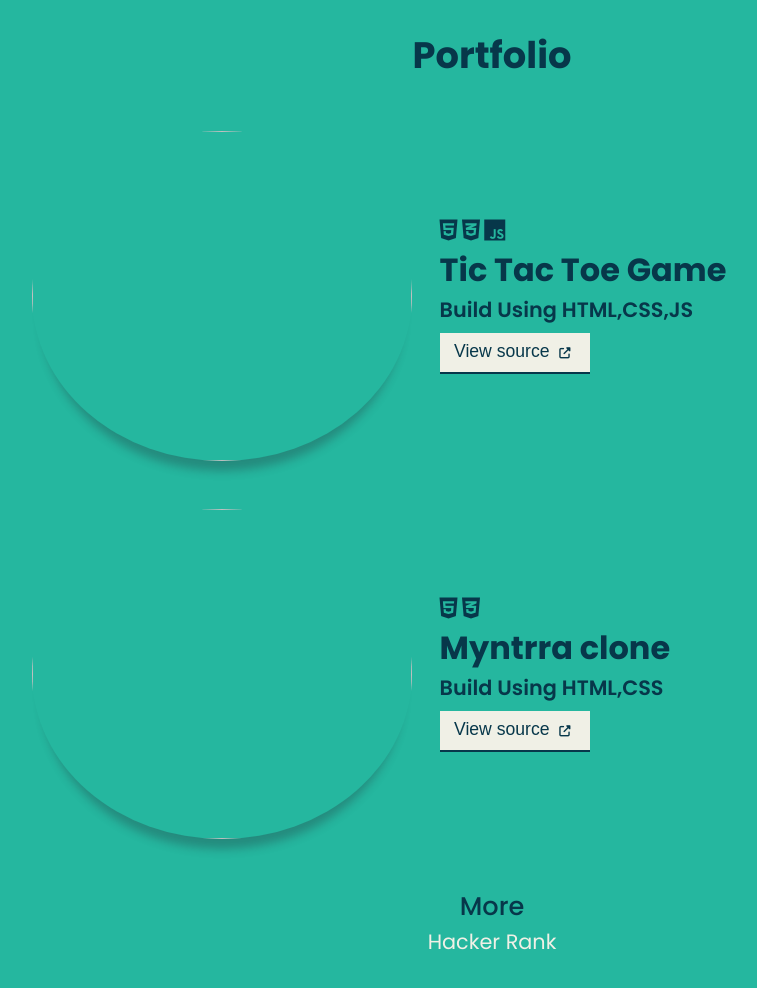
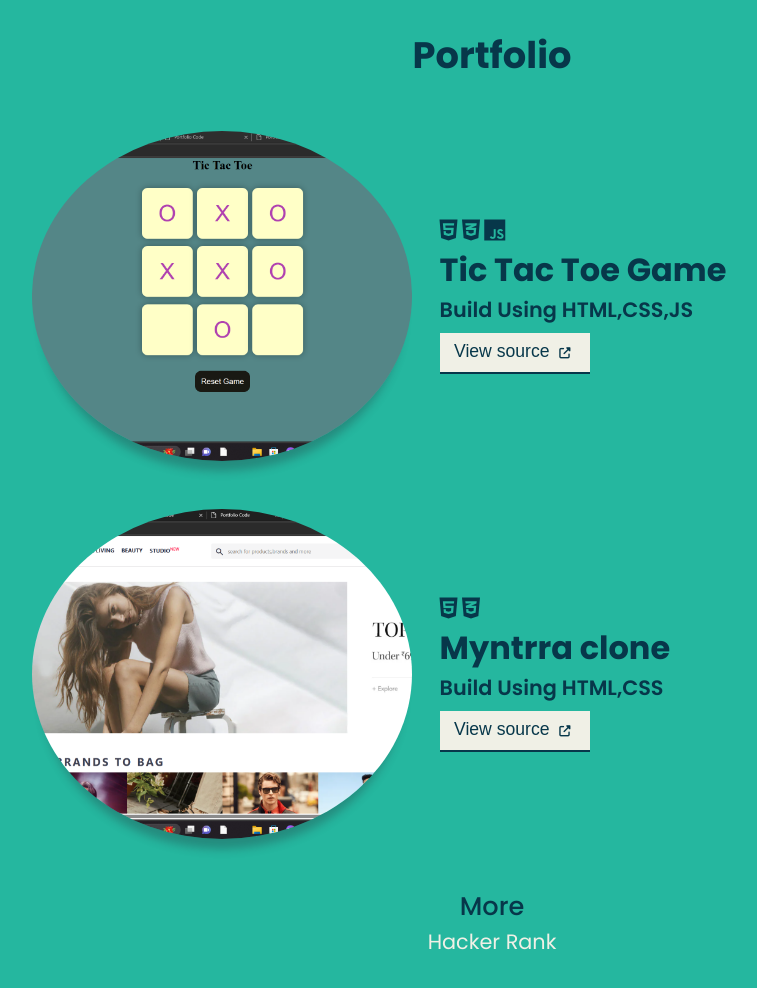
Before and after one commit to sultanaarbiya/My_Portfolio, a plain HTML site: page index.html in a window 1280 px wide. Shown: the part 1740-2728 px from the top of the page, without its empty margins (148-905 px from the left). Drawn offline with nearby package versions, Linux system fonts and the light colour scheme.

Commit message:
Update index.html

```diff
--- a/index.html
+++ b/index.html
@@ -42,7 +42,7 @@
           <div>
             <h1 class="about-heading">About Me</h1>
           </div>
-          <img src="\images\arruavtar.png" alt="image" />
+          <img src="arruavtar.png" alt="image" />
           <p>
             I am fresh graduate from visvesvaraya technological university in electonics and communication.
             I really enjoy solving problems as well as making things pretty and easy to use. I can't stop learning new
@@ -118,7 +118,7 @@
       </div>
       <div class="portfolio-content container">
         <div class="proj-1">
-          <img src="\images\tic.png">
+          <img src="tic.png">
           <div class="proj1-details">
             <i class="fab fa-html5"></i>
             <i class="fab fa-css3-alt"></i>
@@ -132,7 +132,7 @@
         </div>
 
         <div class="proj-2">
-          <img src="\images\myntra.png">
+          <img src="myntra.png">
           <div class="proj2-details">
             <i class="fab fa-html5"></i>
             <i class="fab fa-css3-alt"></i>
```
